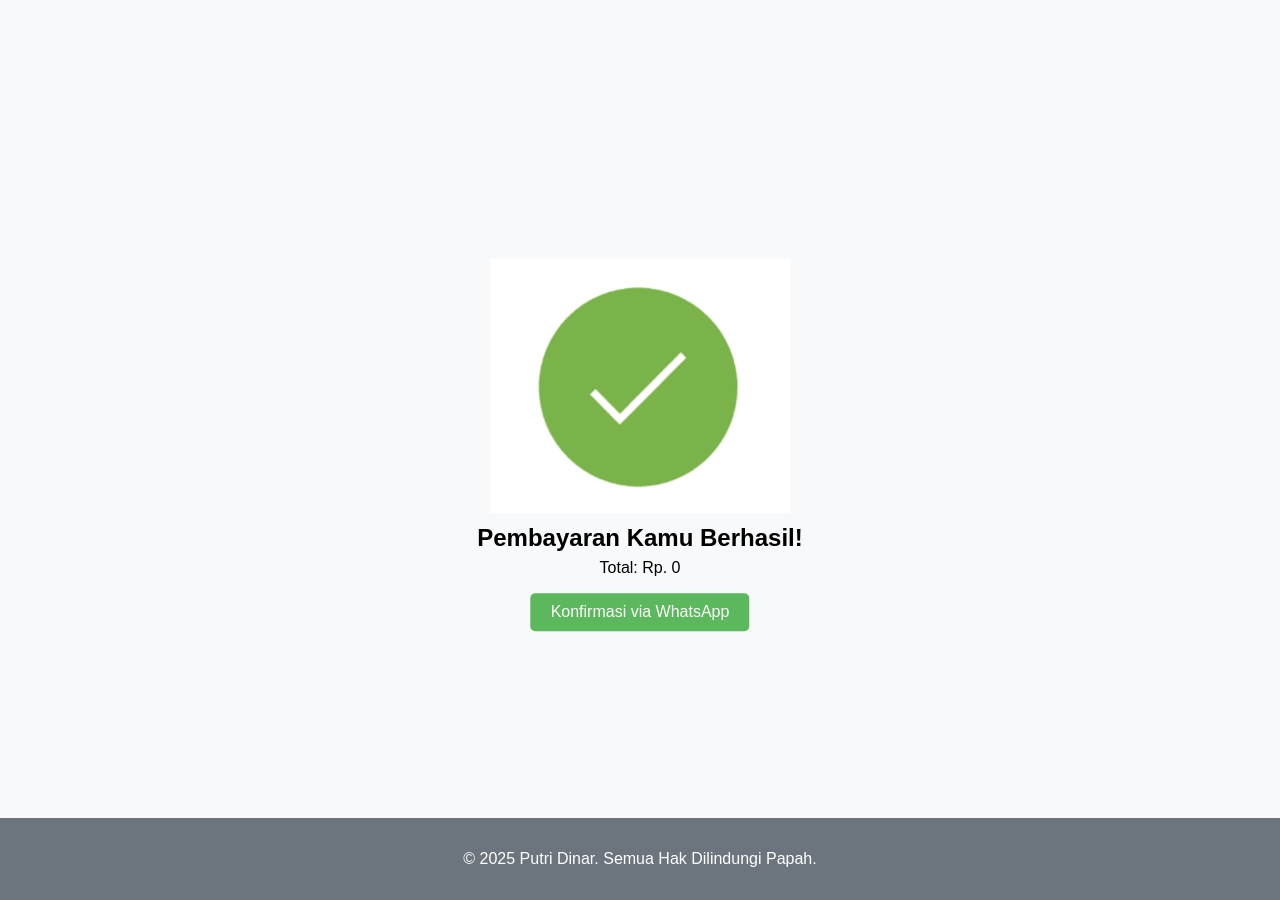
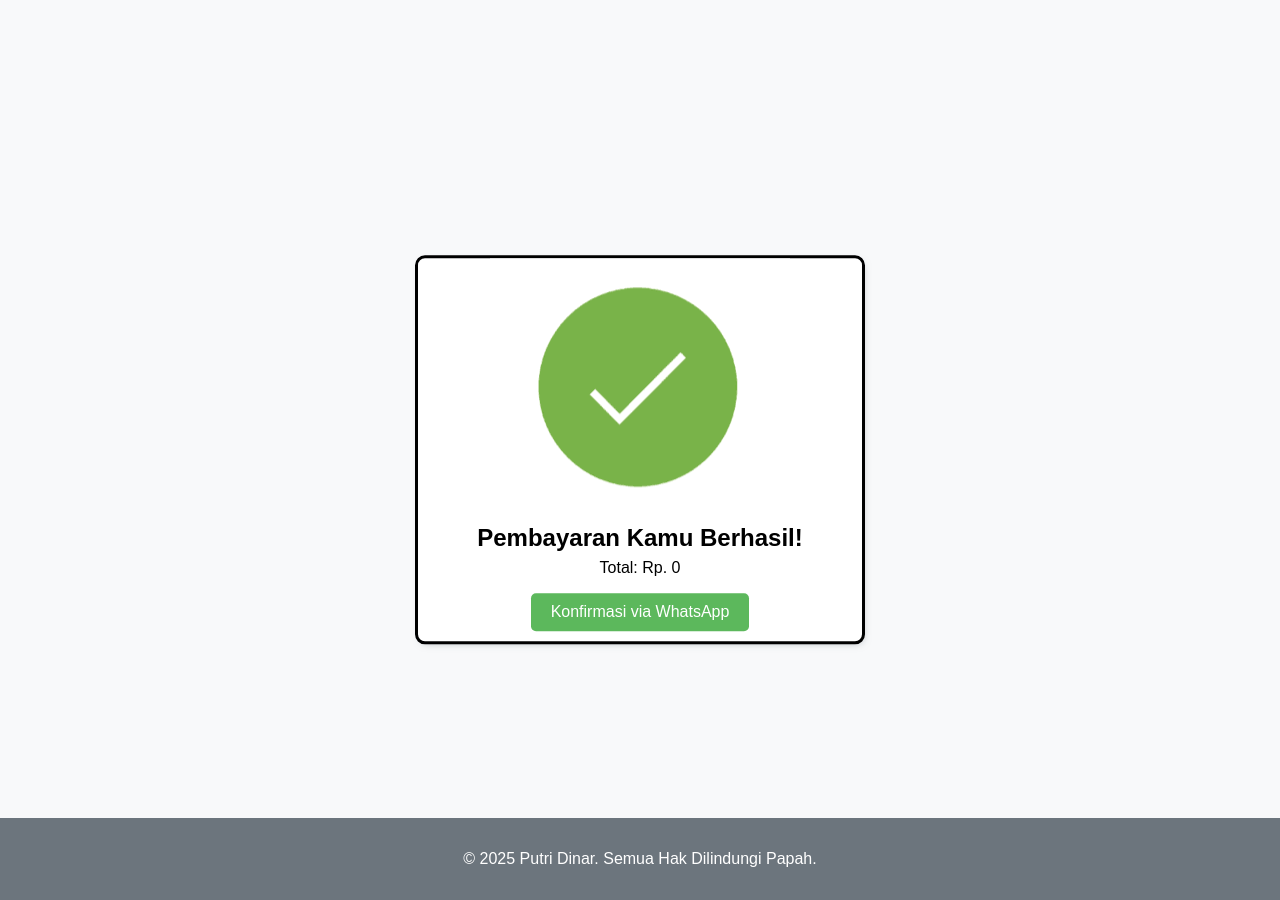
Before and after one commit to putridinar/tokoku, a Jekyll site: the page built from confirm-success/index.html, in a window 1280 px wide. Built offline with Jekyll 4.4.1, drawn with Linux system fonts in a browser that asks for light colours; nearby versions of some CDN libraries; library files that are not in the unit come from our copies.

Commit message:
Update index.html

```diff
--- a/confirm-success/index.html
+++ b/confirm-success/index.html
@@ -4,7 +4,8 @@ title: Pembayaran Sukses
 permalink: /confirm-success
 ---
 <style>header.header, .top-radius{display:none !important;}</style>
-<div class="center-in-parent box">
+<div class="center-in-parent">
+<div class="box">
 <img class="gifImg" src="{{site.baseurl}}/assets/images/success.gif" />
 <h2>Pembayaran Kamu Berhasil!</h2>
 
@@ -71,3 +72,4 @@ setTimeout(function () {
   });
 </script>
 </div>
+</div>
```
